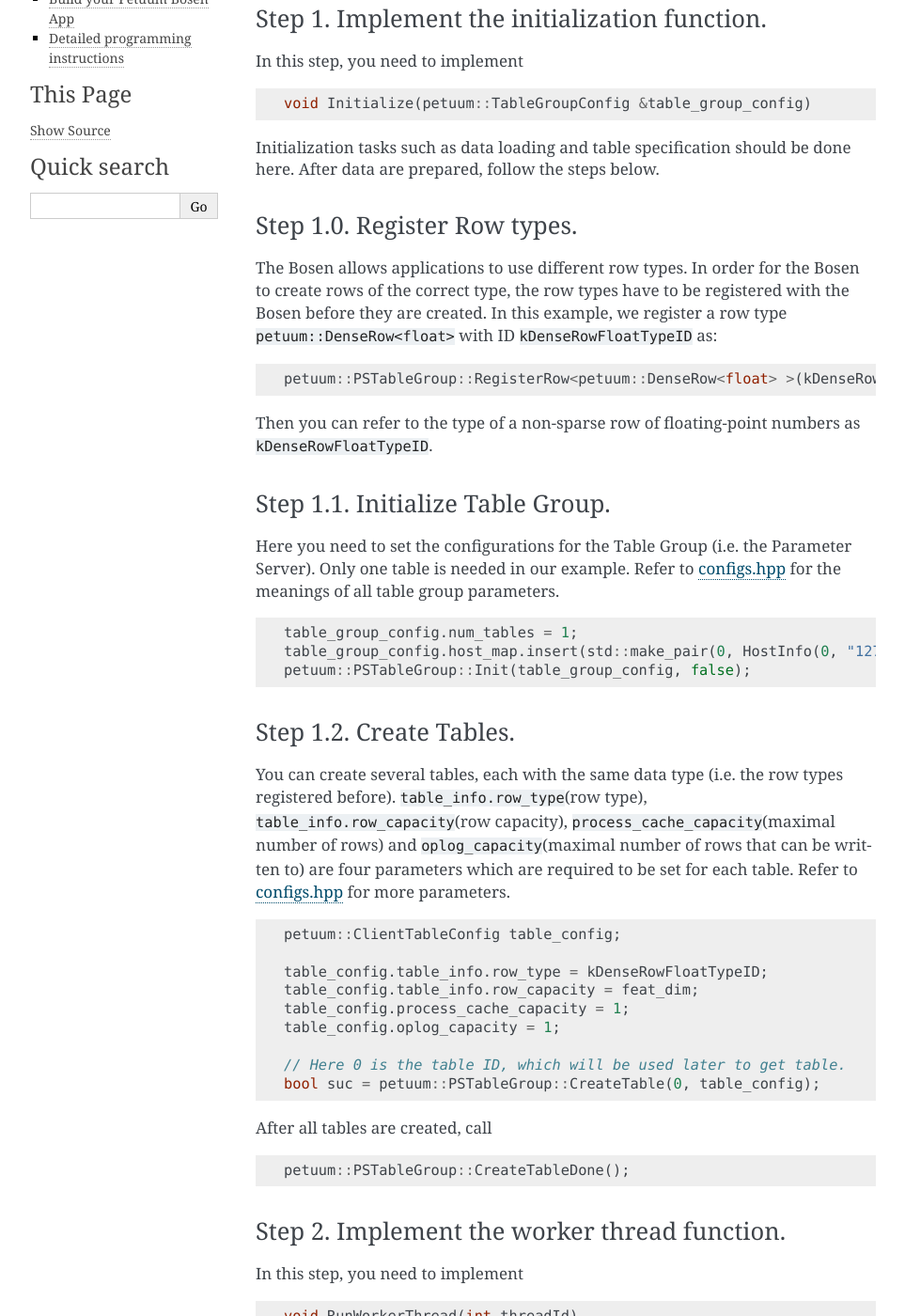
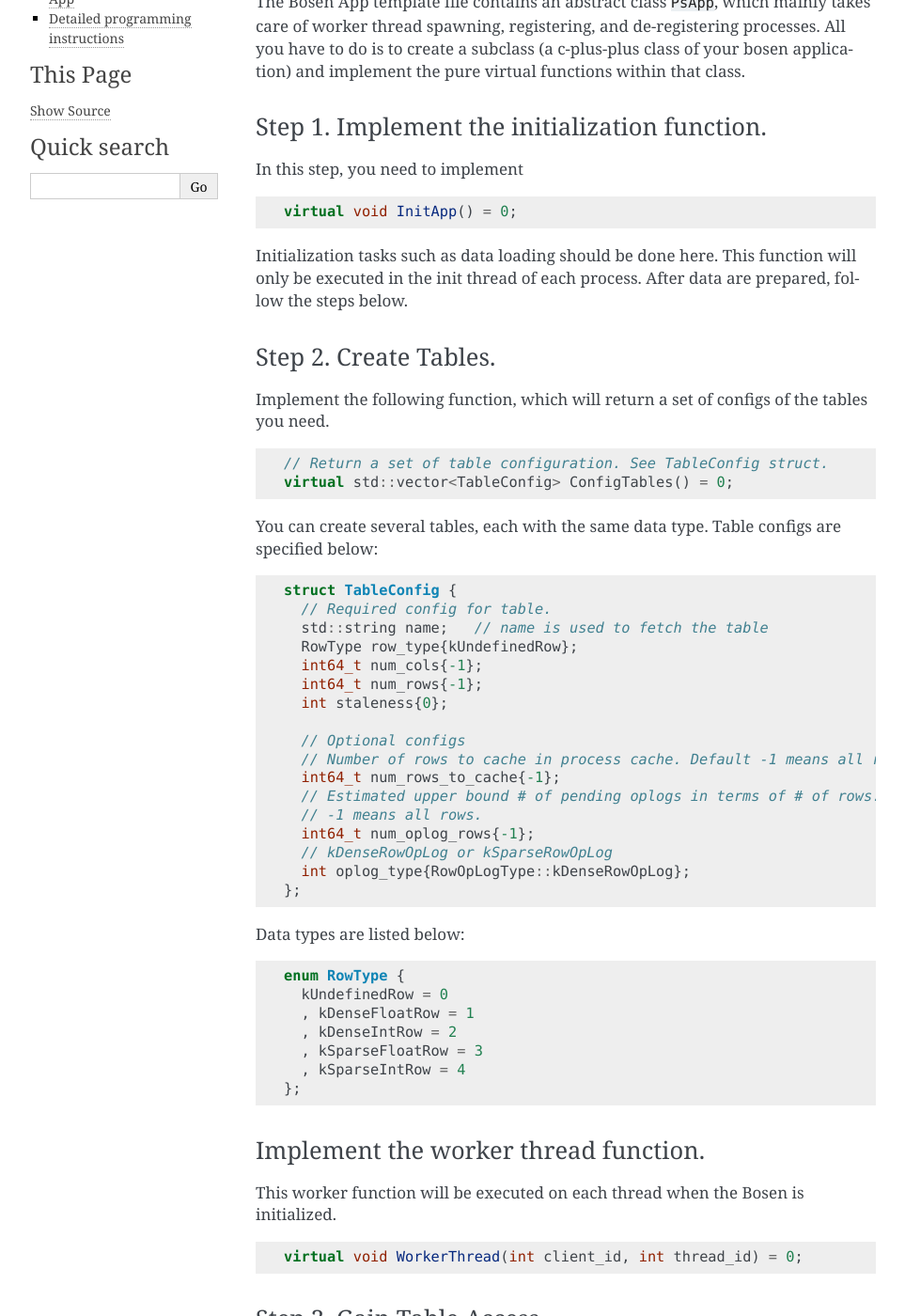
Before and after one commit to sailing-pmls/pmls.readthedocs.io, a Sphinx documentation site: the page built from docs/bosen-api.md, in a window 1280 px wide and 1400 px high, scrolled down 694 px. Shown: the whole window at 94% size, without its empty margins (148-1111 px from the left). Built offline with Sphinx 7.4.7, drawn with Linux system fonts in a browser that asks for light colours; some of the changed text lies outside the part shown.

Commit message:
Update bosen-api.md

````diff
--- a/docs/bosen-api.md
+++ b/docs/bosen-api.md
@@ -5,120 +5,132 @@
 Click [here](http://docs.petuum.com/projects/petuum-bosen/en/latest/) for Bosen API Documentations.
 
 ## Write your first Petuum Bosen App
-After you have successfully completed the compilation process, you can follow this tutorial and start writing you first Bosen Application. The code fragments of this tutorial come from our [demo program](https://github.com/petuum/bosen/tree/master/app/app_demo). You can read it when you finish this tutorial.
+After you have successfully completed the compilation process, you can follow this tutorial and start writing you first Bosen Application. The code fragments of this tutorial come from our [demo program](https://github.com/petuum/bosen/tree/master/app/app_demo). Our demo implements logistic regression and tests it on the [UCI Breast Cancer dataset](https://archive.ics.uci.edu/ml/datasets/Breast+Cancer+Wisconsin+%28Diagnostic%29). Enter the [app directory](https://github.com/petuum/bosen/tree/master/app/app_demo) and run the launching script with
+
+```python
+python script/launch.py
+```
+
+You can obtain a result of roughly 92%-93% test accuracy.
 
 ### Step 0. Include the Bosen header file and the Bosen App template file.
 
 ```cpp
 #include <petuum_ps_common/include/petuum_ps.hpp>
-#include <petuum_ps_common/include/ps_application.hpp>
+#include <petuum_ps_common/include/ps_app.hpp>
 ```
 
-The Bosen App template file contains an abstract class ```PsApplication```, which mainly takes care of worker thread spawning, registering, and de-registering processes. All you have to do is to create a subclass (a c-plus-plus class of your bosen application) and implement the pure virtual functions within that class.
+The Bosen App template file contains an abstract class ```PsApp```, which mainly takes care of worker thread spawning, registering, and de-registering processes. All you have to do is to create a subclass (a c-plus-plus class of your bosen application) and implement the pure virtual functions within that class.
 
 ### Step 1. Implement the initialization function.
 
 In this step, you need to implement
 
 ```cpp
-void Initialize(petuum::TableGroupConfig &table_group_config)
+virtual void InitApp() = 0;
 ```
 
-Initialization tasks such as data loading and table specification should be done here. After data are prepared, follow the steps below.
+Initialization tasks such as data loading should be done here. This function will only be executed in the init thread of each process. After data are prepared, follow the steps below.
 
-### Step 1.0. Register Row types.
+### Step 2. Create Tables.
 
-The Bosen allows applications to use diﬀerent row types. In order for the Bosen to create rows of the correct type, the row types have to be registered with the Bosen before they are created. In this example, we register a row type ```petuum::DenseRow<float>``` with ID ```kDenseRowFloatTypeID``` as:
+Implement the following function, which will return a set of configs of the tables you need.
 
 ```cpp
-petuum::PSTableGroup::RegisterRow<petuum::DenseRow<float> >(kDenseRowFloatTypeID);
+// Return a set of table configuration. See TableConfig struct.
+virtual std::vector<TableConfig> ConfigTables() = 0;
 ```
 
-Then you can refer to the type of a non-sparse row of floating-point numbers as ```kDenseRowFloatTypeID```.
-
-### Step 1.1. Initialize Table Group.
-
-Here you need to set the configurations for the Table Group (i.e. the Parameter Server). Only one table is needed in our example. Refer to [configs.hpp](https://github.com/petuum/bosen/blob/master/src/petuum_ps_common/include/configs.hpp#L57) for the meanings of all table group parameters.
+You can create several tables, each with the same data type. Table configs are specified below:
 
 ```cpp
-table_group_config.num_tables = 1;
-table_group_config.host_map.insert(std::make_pair(0, HostInfo(0, "127.0.0.1", "10000")));
-petuum::PSTableGroup::Init(table_group_config, false);
+struct TableConfig {
+  // Required config for table.
+  std::string name;   // name is used to fetch the table
+  RowType row_type{kUndefinedRow};
+  int64_t num_cols{-1};
+  int64_t num_rows{-1};
+  int staleness{0};
+
+  // Optional configs
+  // Number of rows to cache in process cache. Default -1 means all rows.
+  int64_t num_rows_to_cache{-1};
+  // Estimated upper bound # of pending oplogs in terms of # of rows. Default
+  // -1 means all rows.
+  int64_t num_oplog_rows{-1};
+  // kDenseRowOpLog or kSparseRowOpLog
+  int oplog_type{RowOpLogType::kDenseRowOpLog};
+};
 ```
 
-### Step 1.2. Create Tables.
-
-You can create several tables, each with the same data type (i.e. the row types registered before). ```table_info.row_type```(row type), ```table_info.row_capacity```(row capacity), ```process_cache_capacity```(maximal number of rows) and ```oplog_capacity```(maximal number of rows that can be written to) are four parameters which are required to be set for each table. Refer to [configs.hpp](https://github.com/petuum/bosen/blob/master/src/petuum_ps_common/include/configs.hpp#L152) for more parameters.
+Data types are listed below:
 
 ```cpp
-petuum::ClientTableConfig table_config;
-
-table_config.table_info.row_type = kDenseRowFloatTypeID;
-table_config.table_info.row_capacity = feat_dim;
-table_config.process_cache_capacity = 1;
-table_config.oplog_capacity = 1;
-
-// Here 0 is the table ID, which will be used later to get table.
-bool suc = petuum::PSTableGroup::CreateTable(0, table_config);
+enum RowType {
+  kUndefinedRow = 0
+  , kDenseFloatRow = 1
+  , kDenseIntRow = 2
+  , kSparseFloatRow = 3
+  , kSparseIntRow = 4
+};
 ```
 
-After all tables are created, call
-
-```cpp
-petuum::PSTableGroup::CreateTableDone();
-```
-
-### Step 2. Implement the worker thread function.
-
-In this step, you need to implement
-
-```cpp
-void RunWorkerThread(int threadId)
-```
+### Implement the worker thread function.
 
 This worker function will be executed on each thread when the Bosen is initialized.
 
-### Step 2.0. Gain Table Access.
+```cpp
+virtual void WorkerThread(int client_id, int thread_id) = 0;
+```
 
-In order for the worker thread to handle any parameters stored in Bosen, you first need to get access to the corresponding tables:
+### Step 3. Gain Table Access.
+
+In order for the worker thread to handle any parameters stored in Bosen, you first need to get access to the corresponding tables via table name:
 
 ```cpp
-petuum::Table<float> W = petuum::PSTableGroup::GetTableOrDie<float>(kDenseRowFloatTypeID);
+petuum::Table<float> W = GetTable<float>("w");
 ```
 
 Then you can read or update parameters via the table interface.
 
-### Step 2.1. Initialize parameters (Optional).
+### Step 4. Initialize parameters (Optional).
 
 We use temporary variable ```update_batch``` to store parameter updates before we send it into the ```BatchInc``` update interface. Make sure that you only initialize parameters once.
 
 ```cpp
 if (thread_id == 0) {
-  petuum::DenseUpdateBatch<float> update_batch(0, feat_dim);
-  for (int i = 0; i < feat_dim; ++i) update_batch[i] = (rand() % 1001 - 500) / 500.0;
+  petuum::DenseUpdateBatch<float> update_batch(0, feat_dim_);
+  for (int i = 0; i < feat_dim_; ++i) {
+    update_batch[i] = (rand() % 1001 - 500) / 500.0 * 1000.0;
+  }
   W.DenseBatchInc(0, update_batch);
 }
 ```
 
+### Step 5. Sync after initialization using process_barrier_ from the parent class.
+
 Usually we sync after initialization:
 
 ```cpp
-process_barrier->wait();
+process_barrier_->wait();
 ```
 
-### Step 2.2. Read & Update parameters.
+### Step 6-7. Get/Update parameters.
 
 At the begining of each training epoch, we wish to read the latest parameters from tables, while at the end, we wish to update them. Reading parameters requires you use the ```Get``` interface:
 
 ```cpp
 petuum::RowAccessor row_acc;
-const petuum::DenseRow<float>& r = W.Get<petuum::DenseRow<float> >(0, &row_acc);
-for (int i = 0; i < feat_dim; ++i) paras[i] = r[i];
+const petuum::DenseRow<float>& r = W.Get<petuum::DenseRow<float>>(
+    0, &row_acc);
+for (int i = 0; i < feat_dim_; ++i) {
+  paras_[i] = r[i];
+}
 ```
 
-Updating them requires you use the ```BatchInc``` interface, as in the previous step.
+Updating them requires you use the ```BatchInc``` interface, as in step 4.
 
-### Step 2.3. Don't forget the Clock Tick.
+### Step 8. Don't forget the Clock Tick.
 
 At the end of each training epoch, you need to signal Bosen that this epoch is over by calling:
 
@@ -128,19 +140,12 @@ petuum::PSTableGroup::Clock();
 
 And the rest will be taken care of by Bosen.
 
-### Step 3. Instantiate and Run.
+### Step 9. Instantiate and Run.
 
 Congratulations! You have now finished all the required steps towards an amazing Petuum Bosen application. To run the application, instantiate an app object and call its ```Run(int32_t num_worker_threads)``` function in your main function, as in our [demo main function](https://github.com/petuum/bosen/blob/master/app/app_demo/src/lr_main.cpp):
 
 ```cpp
-#include "lr_app.hpp"
-
-int main(int argc, char *argv[]) {
-  LRApp lrapp;
-  lrapp.Run(2);
-
-  return 0;
-}
+lrapp.Run(FLAGS_num_app_threads);
 ```
 
 You can specify the number of worker threads in your application. The default is ```1```.
````
